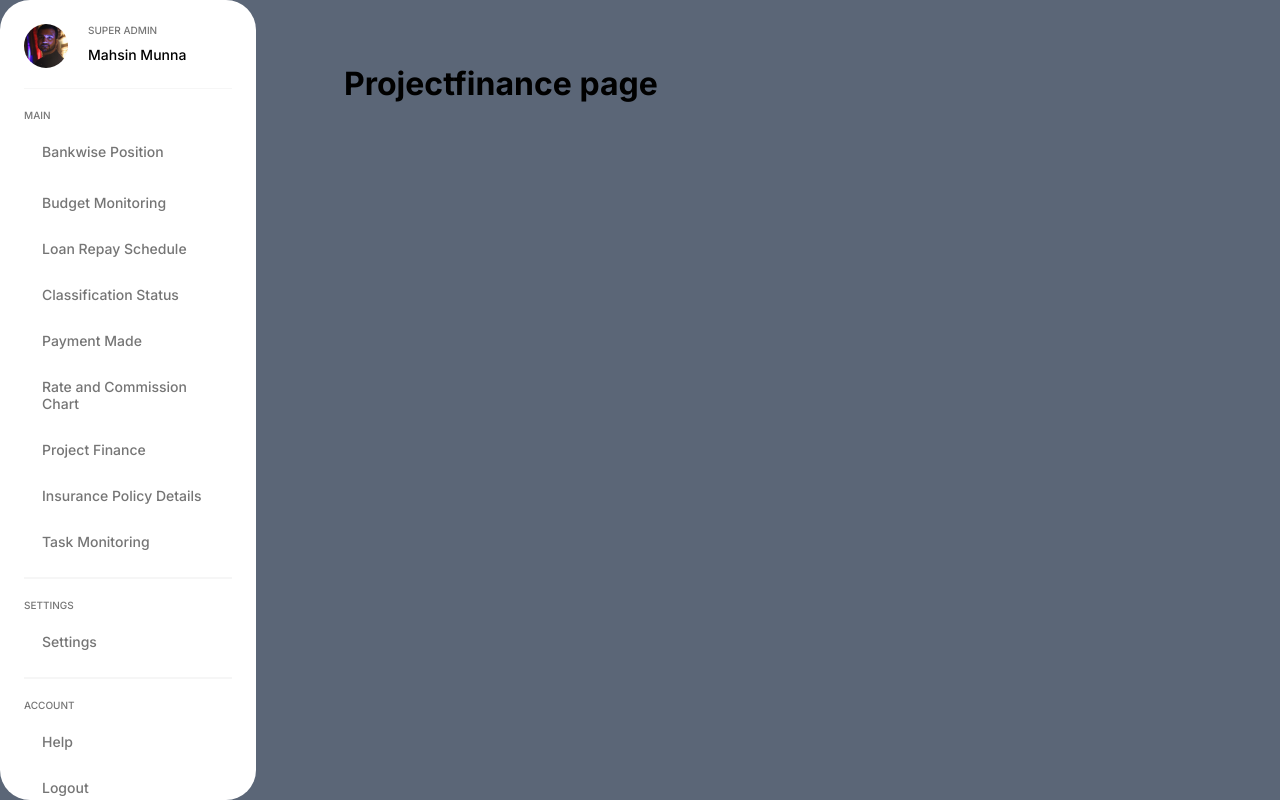
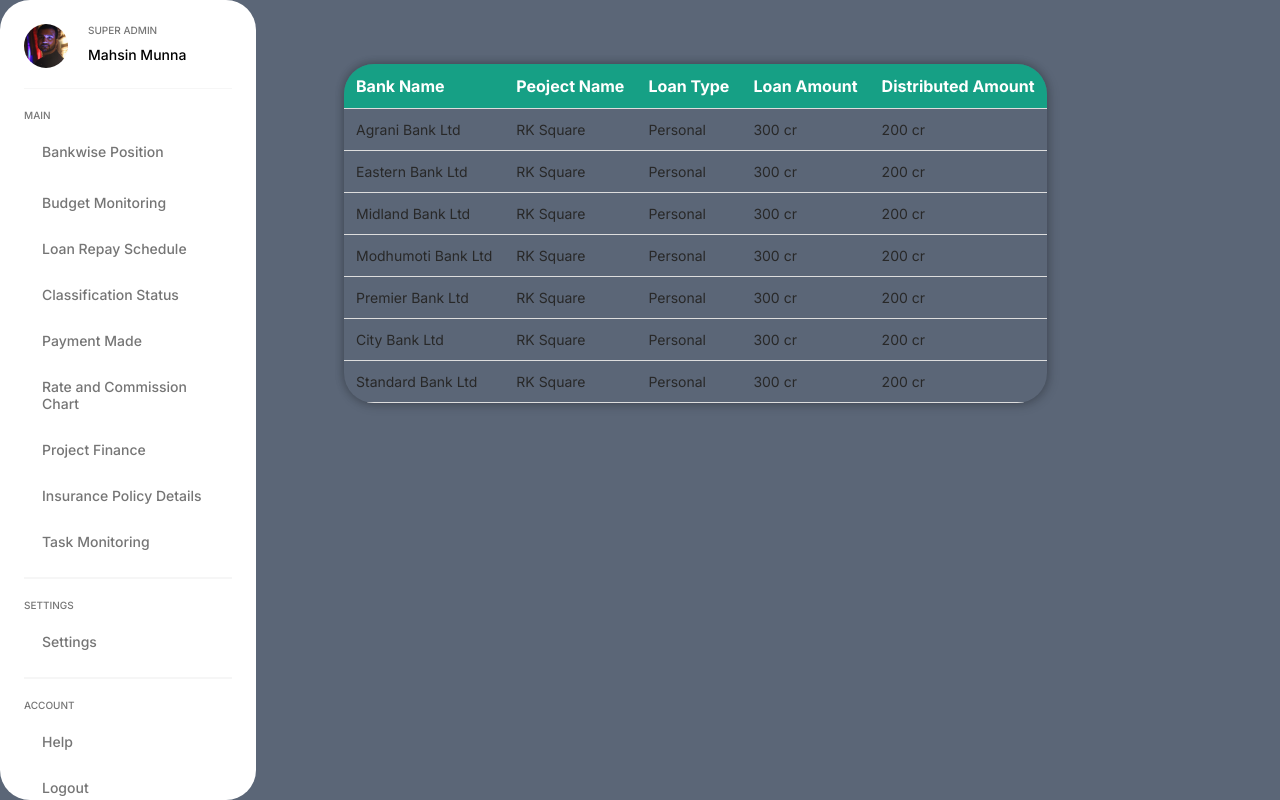
Before and after one commit to thaminultazbir/rplDashboard, a React (Create React App) app: page /projectfinance in a window 1280 px wide. Built offline with nearby package versions, Linux system fonts and the light colour scheme; some icons are missing; the HTML template or start-up script is replaced by a standard one.

Commit message:
content add in Pages

```diff
--- /dev/null
+++ b/src/Db.js
@@ -0,0 +1,71 @@
+const Db = {
+    projectFinance:[
+        {
+            BankName: "Agrani Bank Ltd",
+            ProjectName: "RK Square",
+            LoanType: "Personal",
+            LoanAmount: "300 cr",
+            DistributedAmount: "200 cr",
+          },
+          {
+            BankName: "Eastern Bank Ltd",
+            ProjectName: "RK Square",
+            LoanType: "Personal",
+            LoanAmount: "300 cr",
+            DistributedAmount: "200 cr",
+          },
+          {
+            BankName: "Midland Bank Ltd",
+            ProjectName: "RK Square",
+            LoanType: "Personal",
+            LoanAmount: "300 cr",
+            DistributedAmount: "200 cr",
+          },
+          {
+            BankName: "Modhumoti Bank Ltd",
+            ProjectName: "RK Square",
+            LoanType: "Personal",
+            LoanAmount: "300 cr",
+            DistributedAmount: "200 cr",
+          },
+          {
+            BankName: "Premier Bank Ltd",
+            ProjectName: "RK Square",
+            LoanType: "Personal",
+            LoanAmount: "300 cr",
+            DistributedAmount: "200 cr",
+          },
+          {
+            BankName: "City Bank Ltd",
+            ProjectName: "RK Square",
+            LoanType: "Personal",
+            LoanAmount: "300 cr",
+            DistributedAmount: "200 cr",
+          },
+          {
+            BankName: "Standard Bank Ltd",
+            ProjectName: "RK Square",
+            LoanType: "Personal",
+            LoanAmount: "300 cr",
+            DistributedAmount: "200 cr",
+          },
+    ],
+    budgetMonitoring:[
+      {
+        Previous05YearsBudgetVsActual: "200 Cr",
+        CurrentYearlyBudget: "60 Lac",
+        MonthlyBudget: "10 Lac",
+        MonthlyActual: "6 Lac",
+        CumulativeVariance: "jdshf",
+      },
+      {
+        Previous05YearsBudgetVsActual: "200 Cr",
+        CurrentYearlyBudget: "60 Lac",
+        MonthlyBudget: "10 Lac",
+        MonthlyActual: "6 Lac",
+        CumulativeVariance: "jdshf",
+      },
+    ],
+};
+
+export default Db;
--- a/src/components/pages/Budgetmonitoring.js
+++ b/src/components/pages/Budgetmonitoring.js
@@ -1,7 +1,30 @@
+import Db from "../../Db";
+
 export default function Budgetmonitoring(){
     return(
         <div>
-            <h1>Budgetmonitoring page</h1>
-        </div>
+        <table>
+            <tr class="table-header">
+                <th>Previous 05 Years Budget vs Actual</th>
+                <th>Current Yearly Budget</th>
+                <th>Monthly Budget</th>
+                <th>Monthly Actual</th>
+                <th>Cumulative Variance</th>
+            </tr>
+            {
+                Db.budgetMonitoring.map((data, index)=>{
+                    return(
+                        <tr>
+                            <td key={index}>{data.Previous05YearsBudgetVsActual}</td>
+                            <td key={index}>{data.CurrentYearlyBudget}</td>
+                            <td key={index}>{data.MonthlyBudget}</td>
+                            <td key={index}>{data.MonthlyActual}</td>
+                            <td key={index}>{data.CumulativeVariance}</td>
+                        </tr>
+                    );
+                })
+            }
+        </table>
+    </div>
     );
 }
--- a/src/components/pages/Classificationstatus.js
+++ b/src/components/pages/Classificationstatus.js
@@ -1,7 +1,30 @@
+import Db from "../../Db";
+
 export default function classificationstatus(){
     return(
         <div>
-            <h1>Classification page</h1>
-        </div>
+        <table>
+            <tr class="table-header">
+                <th>Loan Type</th>
+                <th>Loan Account No</th>
+                <th>Creation Date</th>
+                <th>Dua Date</th>
+                <th>Status</th>
+            </tr>
+            {
+                Db.budgetMonitoring.map((data, index)=>{
+                    return(
+                        <tr>
+                            <td key={index}>{data.Previous05YearsBudgetVsActual}</td>
+                            <td key={index}>{data.CurrentYearlyBudget}</td>
+                            <td key={index}>{data.MonthlyBudget}</td>
+                            <td key={index}>{data.MonthlyActual}</td>
+                            <td key={index}>{data.CumulativeVariance}</td>
+                        </tr>
+                    );
+                })
+            }
+        </table>
+    </div>
     );
 }
--- a/src/components/pages/Insurancepolicydetails.js
+++ b/src/components/pages/Insurancepolicydetails.js
@@ -1,7 +1,30 @@
+import Db from "../../Db";
+
 export default function Insurancepolicydetails(){
     return(
         <div>
-            <h1>Insurancepolicydetails page</h1>
-        </div>
+        <table>
+            <tr class="table-header">
+                <th>Policy Details</th>
+                <th>Insurer</th>
+                <th>Insuree</th>
+                <th>Policy Date</th>
+                <th>Covering Period</th>
+            </tr>
+            {
+                Db.budgetMonitoring.map((data, index)=>{
+                    return(
+                        <tr>
+                            <td key={index}>{data.Previous05YearsBudgetVsActual}</td>
+                            <td key={index}>{data.CurrentYearlyBudget}</td>
+                            <td key={index}>{data.MonthlyBudget}</td>
+                            <td key={index}>{data.MonthlyActual}</td>
+                            <td key={index}>{data.CumulativeVariance}</td>
+                        </tr>
+                    );
+                })
+            }
+        </table>
+    </div>
     );
 }
--- a/src/components/pages/Loanrepayschedule.js
+++ b/src/components/pages/Loanrepayschedule.js
@@ -1,7 +1,30 @@
+import Db from "../../Db";
+
 export default function Loanrepayschedule(){
     return(
         <div>
-            <h1>Loanrepayschedule page</h1>
-        </div>
+        <table>
+            <tr class="table-header">
+                <th>Loan Type</th>
+                <th>Loan Account No</th>
+                <th>Creation Date</th>
+                <th>Dua Date</th>
+                <th>Ageing</th>
+            </tr>
+            {
+                Db.budgetMonitoring.map((data, index)=>{
+                    return(
+                        <tr>
+                            <td key={index}>{data.Previous05YearsBudgetVsActual}</td>
+                            <td key={index}>{data.CurrentYearlyBudget}</td>
+                            <td key={index}>{data.MonthlyBudget}</td>
+                            <td key={index}>{data.MonthlyActual}</td>
+                            <td key={index}>{data.CumulativeVariance}</td>
+                        </tr>
+                    );
+                })
+            }
+        </table>
+    </div>
     );
 }
--- a/src/components/pages/Paymentmade.js
+++ b/src/components/pages/Paymentmade.js
@@ -1,7 +1,30 @@
+import Db from "../../Db";
+
 export default function Paymentmade(){
     return(
         <div>
-            <h1>Paymentmade page</h1>
-        </div>
+        <table>
+            <tr class="table-header">
+                <th>Particulars</th>
+                <th>2022</th>
+                <th>2023</th>
+                <th>YTD</th>
+                <th>Monthly</th>
+            </tr>
+            {
+                Db.budgetMonitoring.map((data, index)=>{
+                    return(
+                        <tr>
+                            <td key={index}>{data.Previous05YearsBudgetVsActual}</td>
+                            <td key={index}>{data.CurrentYearlyBudget}</td>
+                            <td key={index}>{data.MonthlyBudget}</td>
+                            <td key={index}>{data.MonthlyActual}</td>
+                            <td key={index}>{data.CumulativeVariance}</td>
+                        </tr>
+                    );
+                })
+            }
+        </table>
+    </div>
     );
 }
--- a/src/components/pages/Projectfinance.js
+++ b/src/components/pages/Projectfinance.js
@@ -1,7 +1,27 @@
+import Db from "../../Db";
 export default function Projectfinance(){
     return(
         <div>
-            <h1>Projectfinance page</h1>
+            <table>
+                <tr class="table-header">
+                    <th>Bank Name</th>
+                    <th>Peoject Name</th>
+                    <th>Loan Type</th>
+                    <th>Loan Amount</th>
+                    <th>Distributed Amount</th>
+                </tr>
+                    {Db.projectFinance.map((data, index)=>{
+                        return(
+                            <tr>
+                                <td key={index}>{data.BankName}</td>
+                                <td key={index}>{data.ProjectName}</td>
+                                <td key={index}>{data.LoanType}</td>
+                                <td key={index}>{data.LoanAmount}</td>
+                                <td key={index}>{data.DistributedAmount}</td>
+                            </tr>
+                        );
+                    })}
+            </table>
         </div>
     );
 }
--- a/src/components/pages/Rateandcommissionchart.js
+++ b/src/components/pages/Rateandcommissionchart.js
@@ -1,7 +1,29 @@
+import Db from "../../Db";
+
 export default function Rateandcommissionchart(){
     return(
         <div>
-            <h1>Rateandcommissionchart page</h1>
-        </div>
+        <table>
+            <tr class="table-header">
+                <th>Bank Name</th>
+                <th>Current Interest Rate</th>
+                <th>Previous 03 Years Interest Rate</th>
+                <th>Current Commission Rate</th>
+            </tr>
+            {
+                Db.budgetMonitoring.map((data, index)=>{
+                    return(
+                        <tr>
+                            <td key={index}>{data.Previous05YearsBudgetVsActual}</td>
+                            <td key={index}>{data.CurrentYearlyBudget}</td>
+                            <td key={index}>{data.MonthlyBudget}</td>
+                            <td key={index}>{data.MonthlyActual}</td>
+                            <td key={index}>{data.CumulativeVariance}</td>
+                        </tr>
+                    );
+                })
+            }
+        </table>
+    </div>
     );
 }
--- a/src/components/pages/Taskmonitoring.js
+++ b/src/components/pages/Taskmonitoring.js
@@ -1,7 +1,30 @@
+import Db from "../../Db";
+
 export default function Taskmonitoring(){
     return(
         <div>
-            <h1>Taskmonitoring page</h1>
-        </div>
+        <table>
+            <tr class="table-header">
+                <th>Ad-hoc</th>
+                <th>Monthly</th>
+                <th>Quarterly</th>
+                <th>Half-yearly</th>
+                <th>Yearly</th>
+            </tr>
+            {
+                Db.budgetMonitoring.map((data, index)=>{
+                    return(
+                        <tr>
+                            <td key={index}>{data.Previous05YearsBudgetVsActual}</td>
+                            <td key={index}>{data.CurrentYearlyBudget}</td>
+                            <td key={index}>{data.MonthlyBudget}</td>
+                            <td key={index}>{data.MonthlyActual}</td>
+                            <td key={index}>{data.CumulativeVariance}</td>
+                        </tr>
+                    );
+                })
+            }
+        </table>
+    </div>
     );
 }
```
